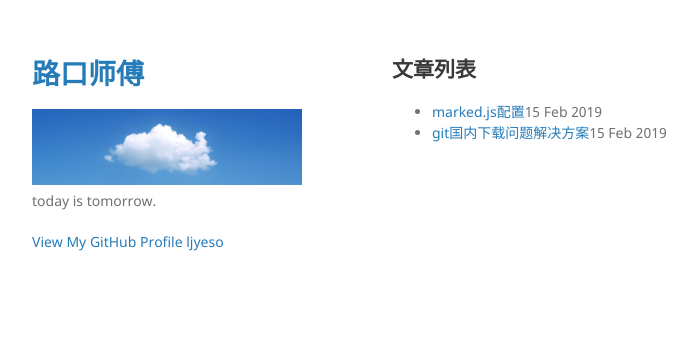
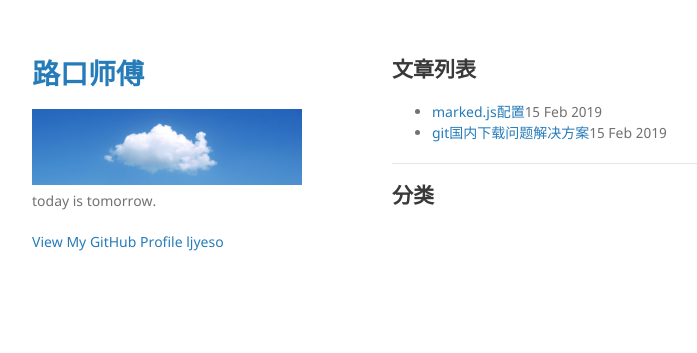
Before and after one commit to ljyeso/ljyeso.github.io, a Jekyll site: the page built from index.md, in a window 1280 px wide. Shown: the top 353 px of the page, without its empty margins (178-875 px from the left). Built offline with Jekyll 4.4.1, drawn with Linux system fonts in a browser that asks for light colours; comment, search, counter and statistics services are not loaded.

Commit message:
Signed-off-by: ljyeso <ljyes@outlook.com>

```diff
--- a/index.md
+++ b/index.md
@@ -14,3 +14,19 @@ layout: default
   </li>
 {% endfor %}
 </ul>
+
+---
+
+<h2 id="top-title">分类</h2>
+<ul>
+{% for category in site.categories %}
+  {% for post in site.categories[category] %}
+    <li class="post-{{ post.category }}">
+      <a href="{{ post.url }}">{{ post.title }}</a><abbr>{{ post.date | date_to_string }}</abbr>
+    </li>
+    {% for key in posts %}
+      <i>{{key}}</i>
+    {% endfor %}
+  {% endfor %}
+{% endfor %}
+</ul>
```
Also changed, not shown: _posts/2019-02-15-git国内下载安装问题.md (+1 -0 lines).
